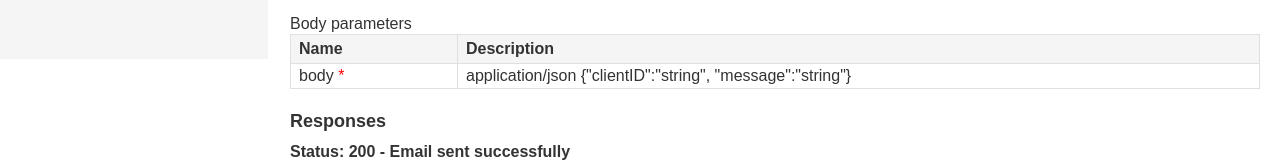
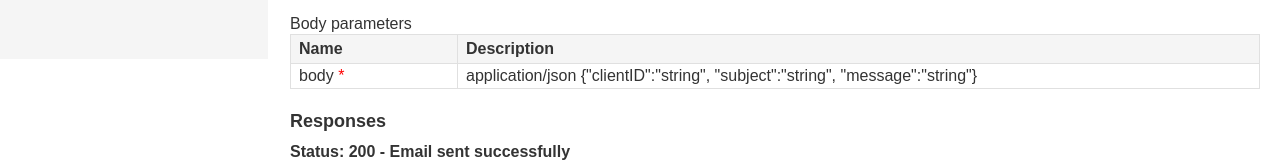
Before and after one commit to 15192556/COS301Ph3, a plain HTML site: page index.html in a window 1280 px wide. Shown: the part 741-903 px from the top of the page. Drawn offline with Linux system fonts and the light colour scheme.

Commit message:
Updated API documentation to include new JSON schema in HTML request body

```diff
--- a/index.html
+++ b/index.html
@@ -967,7 +967,7 @@ except ApiException as e:
                                 <th>Description</th>
                               </tr>
                                 <tr><td style="width:150px;">body <span style="color:red;">*</span></td>
-                                <td> application/json {"clientID":"string", "message":"string"} </td>
+                                <td> application/json {"clientID":"string", "subject":"string", "message":"string"} </td>
                                 </tr>
 
 
```
